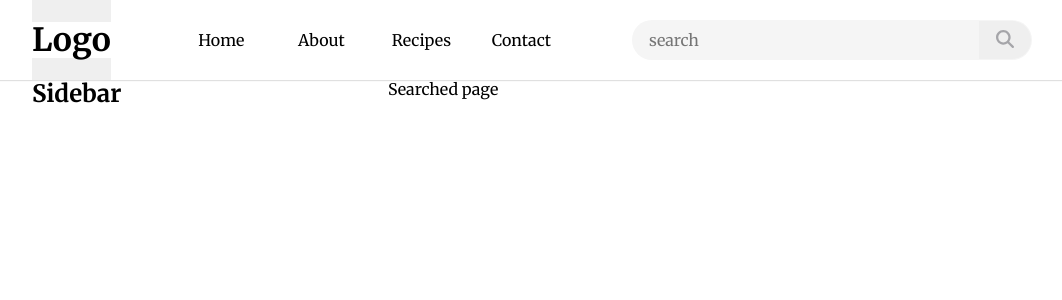
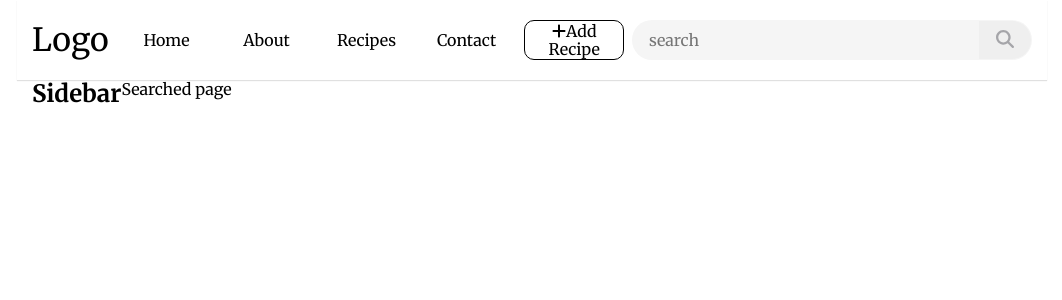
Before and after one commit to Eleyalante/Coctails, a React (Create React App) app in the folder client/: page /searched/search in a window 1280 px wide. Shown: the top 300 px of the page, without its empty margins (108-1170 px from the left). Built offline with nearby package versions, Linux system fonts and the light colour scheme; the HTML template or start-up script is replaced by a standard one.

Commit message:
add recipe a sticky

```diff
--- a/client/src/components/Layout/Header/Header.module.scss
+++ b/client/src/components/Layout/Header/Header.module.scss
@@ -1,12 +1,21 @@
 .wrapper {
-  --search-border-radius: 50px;
+  --border-radius: 50px;
   // --color-hover-button:
 
   height: var(--default-layout-header-height);
-  width: 100%;
+  // width: 100%;
   box-shadow: 0px 1px 1px rgb(0 0 0 / 12%);
   display: flex;
   justify-content: center;
+  margin-right: auto;
+  margin-left: auto;
+  padding-left: 15px;
+  padding-right: 15px;
+  background: rgba(255, 255, 255, 0.8);
+
+  position: sticky;
+  top: 0;
+  z-index: 999;
 }
 .inner {
   height: 100%;
@@ -24,8 +33,8 @@
     height: 100%;
     width: 100%;
     color: var(--black);
-    background-color: var(--white);
-    border: var(--search-border-radius);
+    background-color: transparent;
+    border: var(--border-radius);
     &:hover {
       cursor: pointer;
       // background-color: #f5f5f5;
@@ -34,11 +43,32 @@
   }
 }
 .logo {
-  h1 {
-    background-color: var(--white);
+  button {
+    background-color: transparent;
+    font-size: 2em;
     &:hover {
       cursor: pointer;
       color: var(--primary);
+    }
+  }
+}
+.add {
+  display: flex;
+  width: 100px;
+  height: 50%;
+  border: 1.5px solid var(--black);
+  border-radius: 10px;
+  // background-color: #f5f5f5;
+  // background-color: var(--white);
+
+  // align-content: space-between;
+  button {
+    border-radius: 10px;
+    width: 100%;
+    background-color: transparent;
+    &:hover {
+      cursor: pointer;
+      background-color: #f5f5f5;
     }
   }
 }
@@ -48,7 +78,7 @@
   width: 400px;
   height: 50%;
   background-color: #f5f5f5;
-  border-radius: var(--search-border-radius);
+  border-radius: var(--border-radius);
   padding-left: 16px;
   display: flex;
   border: 1.5px solid transparent;
@@ -75,8 +105,8 @@
   // padding-right: 16px;
   width: 52px;
   height: 100%;
-  border-top-right-radius: var(--search-border-radius);
-  border-bottom-right-radius: var(--search-border-radius);
+  border-top-right-radius: var(--border-radius);
+  border-bottom-right-radius: var(--border-radius);
   font-size: 1.8rem;
   color: rgb(22, 24, 35, 0.34);
   &:hover {
--- a/client/src/components/Layout/Header/index.js
+++ b/client/src/components/Layout/Header/index.js
@@ -4,6 +4,7 @@ import { FontAwesomeIcon } from "@fortawesome/react-fontawesome";
 import {
   faCircleXmark,
   faMagnifyingGlass,
+  faPlus,
   faSpinner,
 } from "@fortawesome/free-solid-svg-icons";
 const cx = classNames.bind(styles);
@@ -14,9 +15,7 @@ function Header() {
       <div className={cx("inner")}>
         <div className={cx("logo")}>
           <button>
-            <h1>
-              <a href='/'>Logo</a>
-            </h1>
+            <a href='/'>Logo</a>
           </button>
         </div>
         <div className={cx("nav")}>
@@ -24,6 +23,12 @@ function Header() {
           <button>About</button>
           <button>Recipes</button>
           <button>Contact</button>
+        </div>
+        <div className={cx("add")}>
+          <button className={cx("add-btn")}>
+            <FontAwesomeIcon icon={faPlus} />
+            Add Recipe
+          </button>
         </div>
         <div className={cx("search")}>
           <input placeholder='search' spellCheck={false}></input>
--- a/client/src/components/Layout/Layout.module.scss
+++ b/client/src/components/Layout/Layout.module.scss
@@ -2,6 +2,7 @@
   display: flex;
   flex-direction: column;
   align-items: center;
+  height: 1000px;
 }
 
 .container {
--- a/client/src/components/Layout/Sidebar/Sidebar.module.scss
+++ b/client/src/components/Layout/Sidebar/Sidebar.module.scss
@@ -1,3 +1,5 @@
 .wrapper {
-  width: 356px;
+  position: sticky;
+  top: 0;
+  z-index: 999;
 }
```
Also changed, not shown: client/src/components/Layout/Footer/Sidebar.scss (renamed from client/src/components/Layout/Footer/Footer.module.scss).
